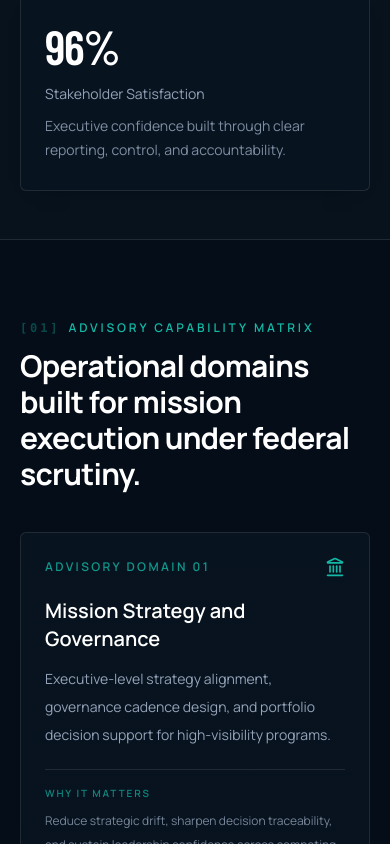
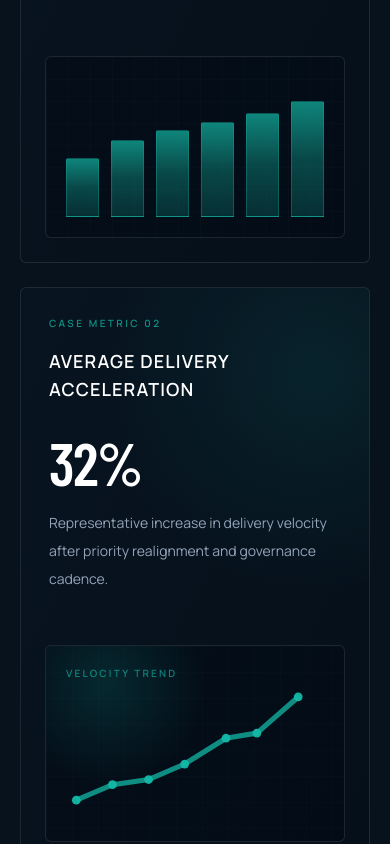
Before and after one commit to burchdad/price-consulting, a Next.js app: page / in a window 390 px wide. Shown: the part 2360-3204 px from the top of the page. Built offline with nearby package versions, Linux system fonts and the light colour scheme.

Commit message:
feat: redesign metrics section as editorial showcase

```diff
--- a/components/metrics-band.tsx
+++ b/components/metrics-band.tsx
@@ -56,7 +56,7 @@ function AnimatedValue({ value }: { value: string }) {
   }, [isInView, value]);
 
   return (
-    <p ref={ref} className="font-serif text-5xl font-semibold tracking-tight text-white">
+    <p ref={ref} className="font-serif text-6xl font-semibold leading-[0.9] tracking-tight text-white md:text-8xl">
       {displayValue}
     </p>
   );
@@ -64,23 +64,160 @@ function AnimatedValue({ value }: { value: string }) {
 
 export default function MetricsBand({ items }: Props) {
   return (
-    <section className="border-y border-white/10 bg-steel/70 py-12 md:py-16">
-      <div className="section-wrap grid gap-6 md:grid-cols-3">
-        {items.map((item, index) => (
-          <motion.div
-            key={item.label}
-            initial={{ opacity: 0, y: 18 }}
-            whileInView={{ opacity: 1, y: 0 }}
-            viewport={{ once: true, amount: 0.35 }}
-            transition={{ duration: 0.35, delay: index * 0.08 }}
-            className="intel-panel px-6 py-7 shadow-panel"
-          >
-            <AnimatedValue value={item.value} />
-            <p className="mt-3 text-sm leading-6 text-slate">{item.label}</p>
-            <p className="mt-2 text-sm leading-6 text-slate/85">{item.microcopy}</p>
-          </motion.div>
-        ))}
+    <section className="border-y border-white/10 bg-steel/70 py-16 md:py-24">
+      <div className="mx-auto w-full max-w-[90rem] px-5 md:px-8">
+        <div className="mb-10 md:mb-14">
+          <p className="kicker">Performance Signals</p>
+          <h2 className="mt-3 max-w-4xl font-serif text-3xl font-semibold uppercase leading-tight tracking-[0.02em] text-white md:text-5xl">
+            Editorial performance readout across mission advisory outcomes.
+          </h2>
+        </div>
+
+        <div className="space-y-6 md:space-y-8">
+          {items.map((item, index) => (
+            <MetricShowcaseRow key={item.label} item={item} index={index} />
+          ))}
+        </div>
       </div>
     </section>
   );
 }
+
+function MetricShowcaseRow({ item, index }: { item: MetricItem; index: number }) {
+  const reverse = index % 2 === 1;
+
+  return (
+    <motion.article
+      initial={{ opacity: 0, y: 24 }}
+      whileInView={{ opacity: 1, y: 0 }}
+      viewport={{ once: true, amount: 0.25 }}
+      transition={{ duration: 0.45, delay: index * 0.08 }}
+      className="group relative overflow-hidden rounded-md border border-white/10 bg-[linear-gradient(120deg,rgba(8,20,32,0.94),rgba(6,16,26,0.9))]"
+    >
+      <div className="pointer-events-none absolute inset-0 bg-[radial-gradient(circle_at_85%_15%,rgba(20,184,166,0.1),transparent_38%)]" />
+      <div className="grid gap-0 md:grid-cols-2">
+        <div className={`relative border-white/10 p-7 md:p-10 ${reverse ? "md:order-2 md:border-l" : "md:border-r"}`}>
+          <p className="text-[10px] font-semibold uppercase tracking-[0.24em] text-teal/75">Case Metric 0{index + 1}</p>
+          <h3 className="mt-4 text-lg font-semibold uppercase tracking-[0.06em] text-white md:text-xl">{item.label}</h3>
+          <div className="mt-8">
+            <AnimatedValue value={item.value} />
+          </div>
+          <p className="mt-5 max-w-xl text-sm leading-7 text-slate md:text-base md:leading-8">{item.microcopy}</p>
+        </div>
+
+        <div className={`relative min-h-[230px] p-6 md:min-h-[300px] md:p-8 ${reverse ? "md:order-1" : ""}`}>
+          {index === 0 && <PortfolioBarsVisual />}
+          {index === 1 && <AccelerationTrendVisual />}
+          {index === 2 && <SatisfactionGaugeVisual />}
+        </div>
+      </div>
+    </motion.article>
+  );
+}
+
+function PortfolioBarsVisual() {
+  return (
+    <div className="relative h-full w-full overflow-hidden rounded-md border border-white/10 bg-[rgba(3,12,20,0.55)] p-5">
+      <div className="absolute inset-0 bg-[linear-gradient(rgba(148,163,184,0.07)_1px,transparent_1px),linear-gradient(90deg,rgba(148,163,184,0.07)_1px,transparent_1px)] bg-[size:22px_22px] opacity-40" />
+      <motion.div
+        className="absolute inset-x-0 h-px bg-gradient-to-r from-transparent via-teal/45 to-transparent"
+        animate={{ top: ["0%", "100%"] }}
+        transition={{ duration: 6.5, repeat: Infinity, ease: "linear", repeatDelay: 1.2 }}
+      />
+
+      <div className="relative flex h-full items-end gap-3">
+        {[42, 55, 62, 68, 74, 83].map((height, i) => (
+          <motion.div
+            key={height}
+            initial={{ height: 0, opacity: 0.6 }}
+            whileInView={{ height: `${height}%`, opacity: 1 }}
+            viewport={{ once: true, amount: 0.4 }}
+            transition={{ duration: 0.7, delay: 0.08 * i, ease: "easeOut" }}
+            className="flex-1 rounded-t-sm border border-teal/30 bg-gradient-to-t from-teal/20 via-teal/35 to-teal/70"
+          />
+        ))}
+      </div>
+    </div>
+  );
+}
+
+function AccelerationTrendVisual() {
+  return (
+    <div className="relative h-full w-full overflow-hidden rounded-md border border-white/10 bg-[rgba(3,12,20,0.55)] p-5">
+      <div className="absolute inset-0 bg-[radial-gradient(circle_at_20%_20%,rgba(20,184,166,0.16),transparent_35%)]" />
+      <div className="absolute inset-0 bg-[linear-gradient(rgba(148,163,184,0.07)_1px,transparent_1px),linear-gradient(90deg,rgba(148,163,184,0.07)_1px,transparent_1px)] bg-[size:26px_26px] opacity-35" />
+
+      <svg className="relative h-full w-full" viewBox="0 0 100 60" preserveAspectRatio="none" aria-hidden="true">
+        <motion.polyline
+          fill="none"
+          stroke="rgba(20,184,166,0.75)"
+          strokeWidth="2"
+          points="4,52 18,46 32,44 46,38 62,28 74,26 90,12"
+          strokeDasharray="160"
+          initial={{ strokeDashoffset: 160 }}
+          whileInView={{ strokeDashoffset: 0 }}
+          viewport={{ once: true, amount: 0.5 }}
+          transition={{ duration: 1.1, ease: "easeOut" }}
+        />
+        {["4,52", "18,46", "32,44", "46,38", "62,28", "74,26", "90,12"].map((point, i) => {
+          const [cx, cy] = point.split(",");
+          return (
+            <motion.circle
+              key={point}
+              cx={cx}
+              cy={cy}
+              r="1.7"
+              fill="rgba(20,184,166,0.95)"
+              initial={{ opacity: 0, scale: 0.6 }}
+              whileInView={{ opacity: 1, scale: 1 }}
+              viewport={{ once: true, amount: 0.4 }}
+              transition={{ duration: 0.25, delay: 0.09 * i }}
+            />
+          );
+        })}
+      </svg>
+
+      <div className="absolute left-5 top-5 text-[10px] font-semibold uppercase tracking-[0.22em] text-teal/65">Velocity Trend</div>
+    </div>
+  );
+}
+
+function SatisfactionGaugeVisual() {
+  return (
+    <div className="relative h-full w-full overflow-hidden rounded-md border border-white/10 bg-[rgba(3,12,20,0.55)] p-5">
+      <div className="absolute inset-0 bg-[radial-gradient(circle_at_50%_65%,rgba(20,184,166,0.14),transparent_45%)]" />
+
+      <div className="relative flex h-full items-center justify-center">
+        <svg className="h-[190px] w-[190px]" viewBox="0 0 120 120" aria-hidden="true">
+          <circle cx="60" cy="60" r="46" stroke="rgba(148,163,184,0.2)" strokeWidth="8" fill="none" />
+          <motion.circle
+            cx="60"
+            cy="60"
+            r="46"
+            stroke="rgba(20,184,166,0.85)"
+            strokeWidth="8"
+            fill="none"
+            strokeLinecap="round"
+            strokeDasharray="289"
+            initial={{ strokeDashoffset: 289 }}
+            whileInView={{ strokeDashoffset: 289 * 0.04 }}
+            viewport={{ once: true, amount: 0.45 }}
+            transition={{ duration: 1.2, ease: "easeOut" }}
+            transform="rotate(-90 60 60)"
+          />
+        </svg>
+
+        <motion.div
+          className="absolute text-center"
+          initial={{ opacity: 0, scale: 0.8 }}
+          whileInView={{ opacity: 1, scale: 1 }}
+          viewport={{ once: true, amount: 0.45 }}
+          transition={{ duration: 0.35, delay: 0.2 }}
+        >
+          <p className="font-serif text-3xl font-semibold text-white">96%</p>
+          <p className="mt-1 text-[10px] font-semibold uppercase tracking-[0.2em] text-teal/70">Confidence</p>
+        </motion.div>
+      </div>
+    </div>
+  );
+}
```
